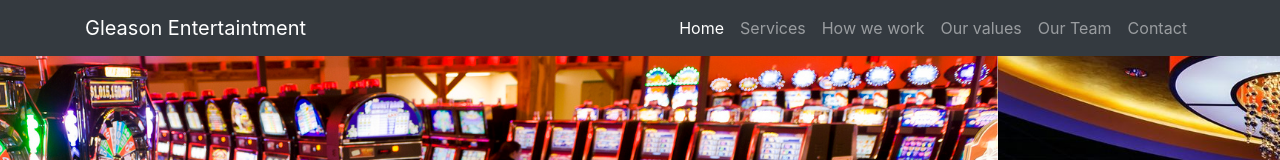
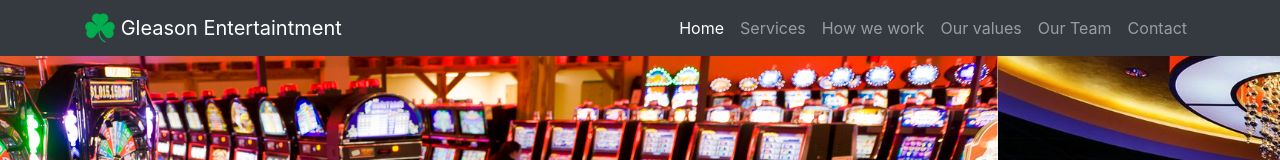
Before and after one commit to josephcorbin91/Gleason_Entertainment_Bootstrap, a website: page index.html in a window 1280 px wide. Shown: the top 160 px of the page. Drawn offline with Linux system fonts and the light colour scheme.

Commit message:
Brand image added

```diff
--- a/index.html
+++ b/index.html
@@ -23,7 +23,9 @@
     <!-- Navigation -->
     <nav class="navbar navbar-expand-lg navbar-dark bg-dark fixed-top">
       <div class="container">
-        <a class="navbar-brand" href="#">Gleason Entertaintment</a>
+        <a class="navbar-brand" href="#">
+		<img src="clover_brand.png" width="30" height="30" class="d-inline-block align-top" alt="clover">
+		Gleason Entertaintment</a>
         <button class="navbar-toggler" type="button" data-toggle="collapse" data-target="#navbarResponsive" aria-controls="navbarResponsive" aria-expanded="false" aria-label="Toggle navigation">
           <span class="navbar-toggler-icon"></span>
         </button>
```
Also changed, not shown: clover_brand.png (added).
